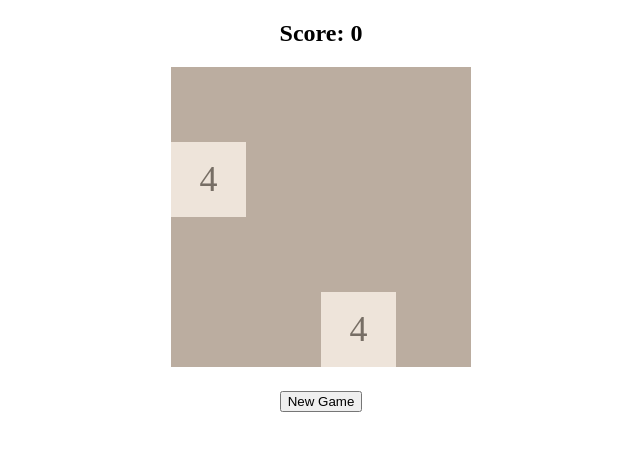
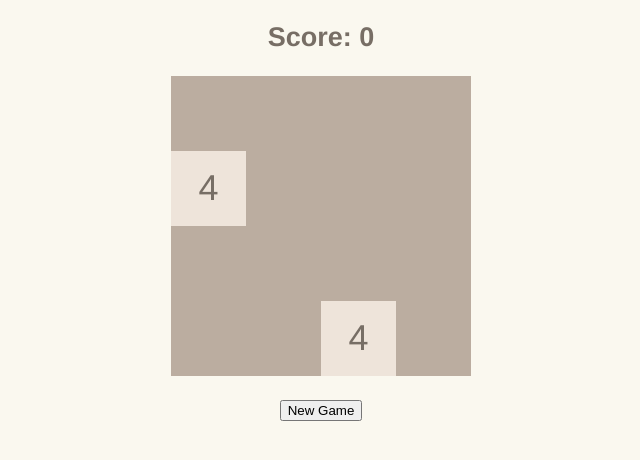
Before and after one commit to LazouskiKiryl/2048-game, a React (Create React App) app: page / in a window 1280 px wide. Shown: the top 460 px of the page, without its empty margins (319-959 px from the left). Built offline with nearby package versions, Linux system fonts and the light colour scheme.

Commit message:
feat: add global styles

```diff
--- a/src/App.tsx
+++ b/src/App.tsx
@@ -1,6 +1,14 @@
 import { useCallback, useEffect, useState } from 'react';
+import styled from 'styled-components';
 import Board from './components/Board';
 import { Game } from './game/Game';
+import { GlobalStyle } from './style/globalStyles';
+
+const StyledApp = styled.div`
+  width: 100%;
+  max-width: 500px;
+  margin: 0 auto;
+`;
 
 const game = new Game();
 
@@ -47,14 +55,15 @@ function App() {
   }, [keyPressHandler]);
 
   return (
-    <div className="App">
+    <StyledApp>
+      <GlobalStyle />
       {gameOver && <h2 style={{ textAlign: 'center', color: 'red' }}>Game over!</h2>}
       <h2 style={{ textAlign: 'center' }}>Score: {score.toString()}</h2>
       <Board tiles={tiles} />
       <div style={{ display: 'flex', justifyContent: 'center', padding: '24px' }}>
         <button onClick={newGameHandler}>New Game</button>
       </div>
-    </div>
+    </StyledApp>
   );
 }
 
--- /dev/null
+++ b/src/style/globalStyles.js
@@ -0,0 +1,14 @@
+import { createGlobalStyle } from 'styled-components';
+
+const GlobalStyle = createGlobalStyle`
+  html, body {
+    margin: 0;
+    padding: 0;
+    background: #faf8ef;
+    color: #776e65;
+    font-size: 18px;
+    font-family: 'Clear Sans', 'Helvetica Neue', Arial, sans-serif;
+  }
+`;
+
+export { GlobalStyle };
```
